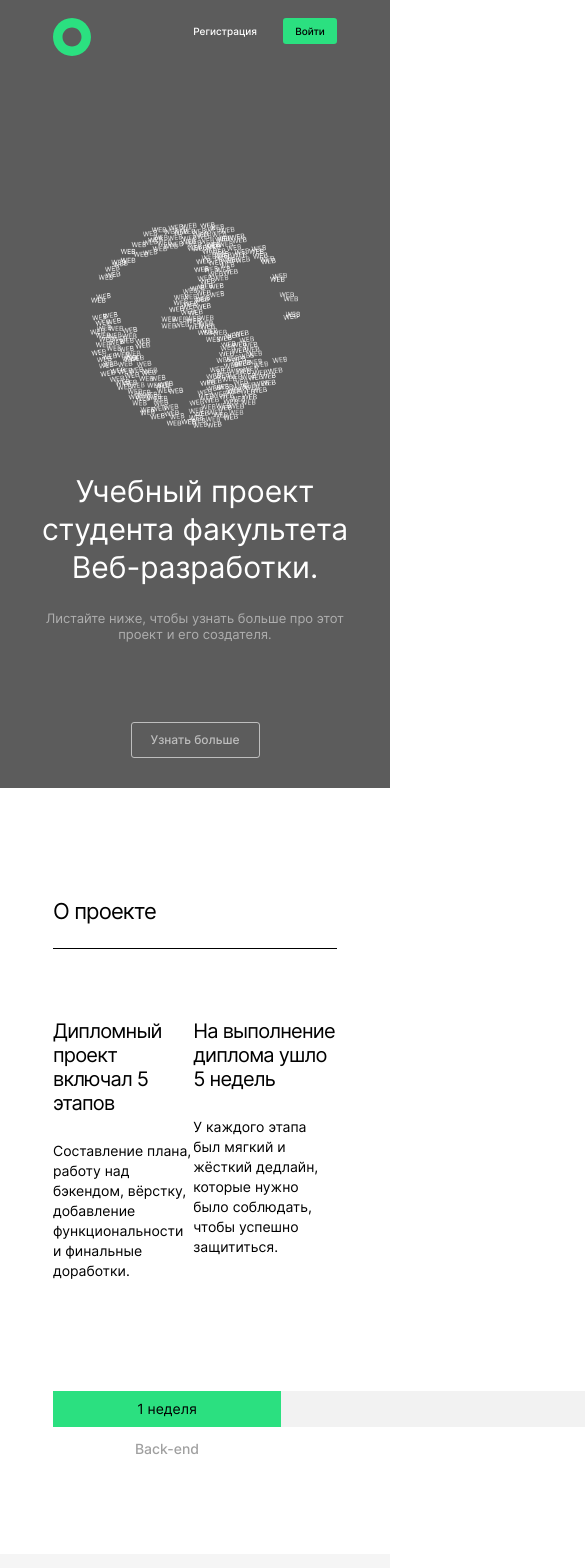
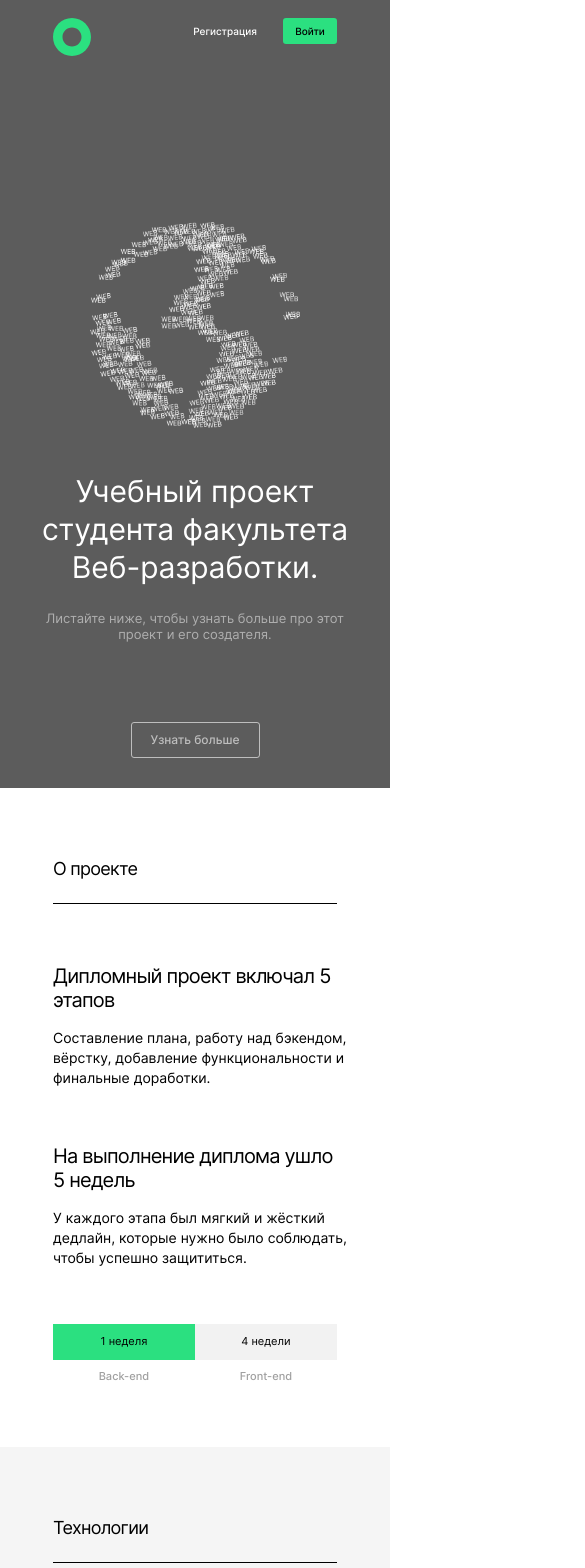
Before and after one commit to kt-postnikova/movies-explorer-frontend, a React (Create React App) app: page / in a window 390 px wide. Shown: the top 1568 px of the page, 585 px wide, since content can reach past the window. Built offline with nearby package versions, Linux system fonts and the light colour scheme.

Commit message:
Адаптирован блок AboutProject

```diff
--- a/src/components/AboutProject/AboutProject.css
+++ b/src/components/AboutProject/AboutProject.css
@@ -42,7 +42,7 @@
 
 .about-project__timeline {
     display: grid;
-    grid-template-columns: 228px 912px;
+    grid-template-columns: minmax(min-content, 228px) minmax(min-content, 912px);
     grid-template-rows: 36px 17px;
     margin-bottom: 110px;
 }
@@ -75,3 +75,86 @@
     margin: 0;
     margin-top: 14px;
 }
+
+@media screen and (max-width: 740px) {
+    .about-project__block-header {
+        width: 250px;
+    }
+    .about-project__block-description {
+        width: 290px;
+    }
+}
+
+@media screen and (max-width: 675px) {
+    .about-project__block {
+        display: flex;
+        flex-direction: column;
+    }
+    .about-project__block-header {
+        width: 540px;
+    }
+    .about-project__block-description {
+        width: 540px;
+        margin-bottom: 56px;
+    }
+    .about-project__block {
+        margin-bottom: 0;
+    }
+}
+
+@media screen and (max-width: 570px) {
+    .about-project__block-header {
+        width: 430px;
+    }
+    .about-project__block-description {
+        width: 430px;
+        margin-bottom: 56px;
+    }
+}
+
+@media screen and (max-width: 465px) {
+    .about-project__block-header {
+        width: 350px;
+    }
+    .about-project__block-description {
+        width: 350px;
+    }
+}
+
+@media screen and (max-width: 390px) {
+    .title {
+        padding-top: 70px;
+        font-size: 18px;
+        line-height: 22px;
+    }
+    .about-project__block {
+        margin-top: 60px;
+    }
+    .about-project__block-header {
+        margin-bottom: 16px;
+        width: 284px;
+    }
+    .about-project__block-description {
+        width: 300px;
+    }
+    .about-project__timeline-title {
+        font-size: 11px;
+        line-height: 13px;
+    }
+    .about-project__timeline_backend {
+        padding-top: 11px;
+        font-size: 11px;
+        line-height: 13px;
+    }
+    .about-project__timeline_frontend {
+        padding-top: 11px;
+        font-size: 11px;
+        line-height: 13px;
+    }
+    .about-project__timeline-title {
+        margin-top: 10px;
+    }
+    .about-project__timeline {
+        margin-bottom: 70px;
+    }
+}
```
